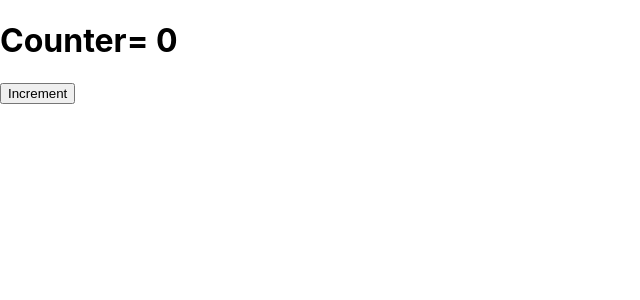
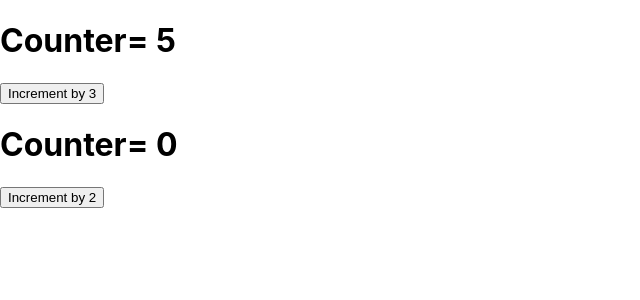
Before and after one commit to Chris1998c/React, a React (Create React App) app: page / in a window 1280 px wide. Shown: the top 300 px of the page, without its empty margins (0-640 px from the left). Built offline with nearby package versions, Linux system fonts and the light colour scheme.

Commit message:
Exercise31

```diff
--- a/src/App.jsx
+++ b/src/App.jsx
@@ -2,7 +2,10 @@ import Counter from "./Count";
 
 function App(){
   return(
-    <Counter/>
+    <div>
+    <Counter initialValue={5} incrementAmount={3} />
+    <Counter initialValue={0} incrementAmount={2} />
+    </div>
   )
 }
 
--- a/src/Count.jsx
+++ b/src/Count.jsx
@@ -1,21 +1,20 @@
 import React, { useState } from 'react';
 
 
-/* meglio usare una funzione perchè si lavora con il numero precedente in questo caso,oppurecome è stato spiegato a lezione, il prev, cioè lo stato precedente, così da evitare problemi con l'asincrono*/
 
-function Counter() {
+function Counter({initialValue, incrementAmount}) {
 
-  const [counter, setCounter] = useState(0);
+  const [counter, setCounter] = useState(initialValue);
 
 
   const incrementCounter = () => {
-    setCounter(counter + 1);
+    setCounter(counter + incrementAmount);
   };
 
   return (
     <div>
       <h1>Counter= {counter}</h1>
-      <button onClick={incrementCounter}>Increment</button>
+      <button onClick={incrementCounter}>Increment by {incrementAmount}</button>
     </div>
   );
 }
```
